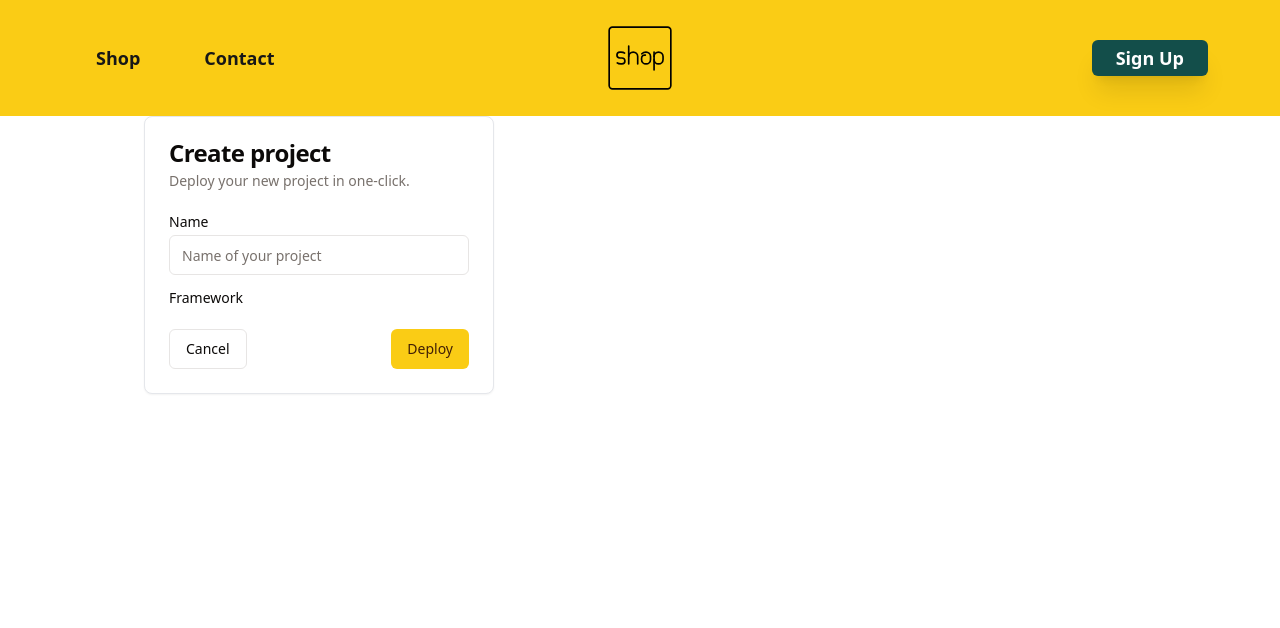
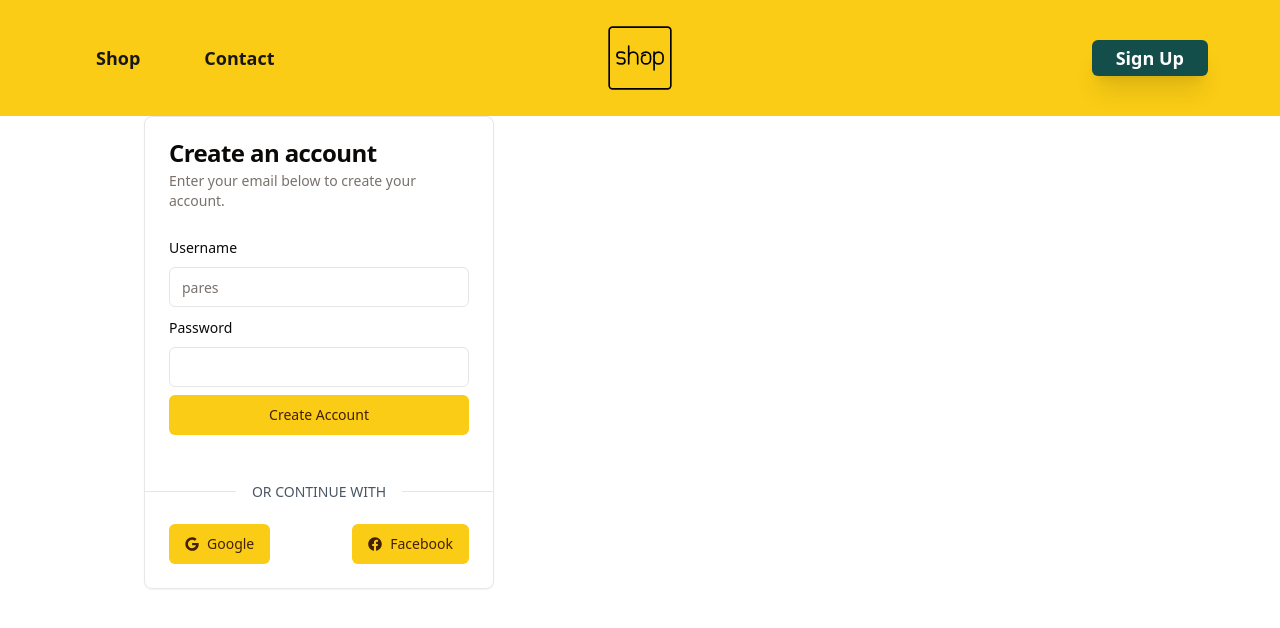
Before and after one commit to paresiqbal/mern-ecommerce, a React (Vite) app in the folder client/: page /auth in a window 1280 px wide. Shown: the top 628 px of the page. Built offline with nearby package versions, Linux system fonts and the light colour scheme.

Commit message:
Register UI complete

```diff
--- a/client/package.json
+++ b/client/package.json
@@ -13,6 +13,7 @@
     "@hookform/resolvers": "^3.3.4",
     "@radix-ui/react-label": "^2.0.2",
     "@radix-ui/react-menubar": "^1.0.4",
+    "@radix-ui/react-separator": "^1.0.3",
     "@radix-ui/react-slot": "^1.0.2",
     "axios": "^1.6.5",
     "class-variance-authority": "^0.7.0",
--- /dev/null
+++ b/client/src/components/ui/separator.tsx
@@ -0,0 +1,29 @@
+import * as React from "react"
+import * as SeparatorPrimitive from "@radix-ui/react-separator"
+
+import { cn } from "@/lib/utils"
+
+const Separator = React.forwardRef<
+  React.ElementRef<typeof SeparatorPrimitive.Root>,
+  React.ComponentPropsWithoutRef<typeof SeparatorPrimitive.Root>
+>(
+  (
+    { className, orientation = "horizontal", decorative = true, ...props },
+    ref
+  ) => (
+    <SeparatorPrimitive.Root
+      ref={ref}
+      decorative={decorative}
+      orientation={orientation}
+      className={cn(
+        "shrink-0 bg-border",
+        orientation === "horizontal" ? "h-[1px] w-full" : "h-full w-[1px]",
+        className
+      )}
+      {...props}
+    />
+  )
+)
+Separator.displayName = SeparatorPrimitive.Root.displayName
+
+export { Separator }
--- a/client/src/pages/auth/Register.tsx
+++ b/client/src/pages/auth/Register.tsx
@@ -1,4 +1,12 @@
+// zod
+import { z } from "zod";
+import { zodResolver } from "@hookform/resolvers/zod";
+import { useForm } from "react-hook-form";
+
+// shadcn
 import { Button } from "@/components/ui/button";
+import { Separator } from "@/components/ui/separator";
+import { Input } from "@/components/ui/input";
 import {
   Card,
   CardContent,
@@ -7,32 +15,101 @@ import {
   CardHeader,
   CardTitle,
 } from "@/components/ui/card";
-import { Input } from "@/components/ui/input";
-import { Label } from "@/components/ui/label";
+import {
+  Form,
+  FormControl,
+  FormField,
+  FormItem,
+  FormLabel,
+  FormMessage,
+} from "@/components/ui/form";
+
+// icons
+import { FaFacebook } from "react-icons/fa";
+import { FaGoogle } from "react-icons/fa";
+
+// schema
+const formSchema = z.object({
+  username: z.string().min(2, {
+    message: "Username must be at least 2 characters.",
+  }),
+  password: z.string().min(6, {
+    message: "Password must be at least 6 characters.",
+  }),
+});
 
 export function Register() {
+  const form = useForm<z.infer<typeof formSchema>>({
+    resolver: zodResolver(formSchema),
+    defaultValues: {
+      username: "",
+      password: "",
+    },
+  });
+
+  function onSubmit(values: z.infer<typeof formSchema>) {
+    console.log(values);
+  }
+
   return (
     <Card className="w-[350px]">
       <CardHeader>
-        <CardTitle>Create project</CardTitle>
-        <CardDescription>Deploy your new project in one-click.</CardDescription>
+        <CardTitle>Create an account</CardTitle>
+        <CardDescription>
+          Enter your email below to create your account.
+        </CardDescription>
       </CardHeader>
       <CardContent>
-        <form>
-          <div className="grid w-full items-center gap-4">
-            <div className="flex flex-col space-y-1.5">
-              <Label htmlFor="name">Name</Label>
-              <Input id="name" placeholder="Name of your project" />
-            </div>
-            <div className="flex flex-col space-y-1.5">
-              <Label htmlFor="framework">Framework</Label>
-            </div>
-          </div>
-        </form>
+        <Form {...form}>
+          <form onSubmit={form.handleSubmit(onSubmit)} className="space-y-2">
+            <FormField
+              control={form.control}
+              name="username"
+              render={({ field }) => (
+                <FormItem>
+                  <FormLabel>Username</FormLabel>
+                  <FormControl>
+                    <Input placeholder="pares" {...field} />
+                  </FormControl>
+                  <FormMessage />
+                </FormItem>
+              )}
+            />
+            <FormField
+              control={form.control}
+              name="password"
+              render={({ field }) => (
+                <FormItem>
+                  <FormLabel>Password</FormLabel>
+                  <FormControl>
+                    <Input type="password" {...field} />
+                  </FormControl>
+                  <FormMessage />
+                </FormItem>
+              )}
+            />
+            <Button type="submit" className="w-full">
+              Create Account
+            </Button>
+          </form>
+        </Form>
       </CardContent>
+      <div className="flex items-center my-4">
+        <div className="flex-grow">
+          <Separator className="my-4" />
+        </div>
+        <span className="mx-4 text-sm text-gray-600">OR CONTINUE WITH</span>
+        <div className="flex-grow">
+          <Separator className="my-4" />
+        </div>
+      </div>
       <CardFooter className="flex justify-between">
-        <Button variant="outline">Cancel</Button>
-        <Button>Deploy</Button>
+        <Button className="flex gap-2 items-center">
+          <FaGoogle /> Google
+        </Button>
+        <Button className="flex gap-2 items-center">
+          <FaFacebook /> Facebook
+        </Button>
       </CardFooter>
     </Card>
   );
```
Also changed, not shown: 1 other file (tests, documents, lock files or other folders).
